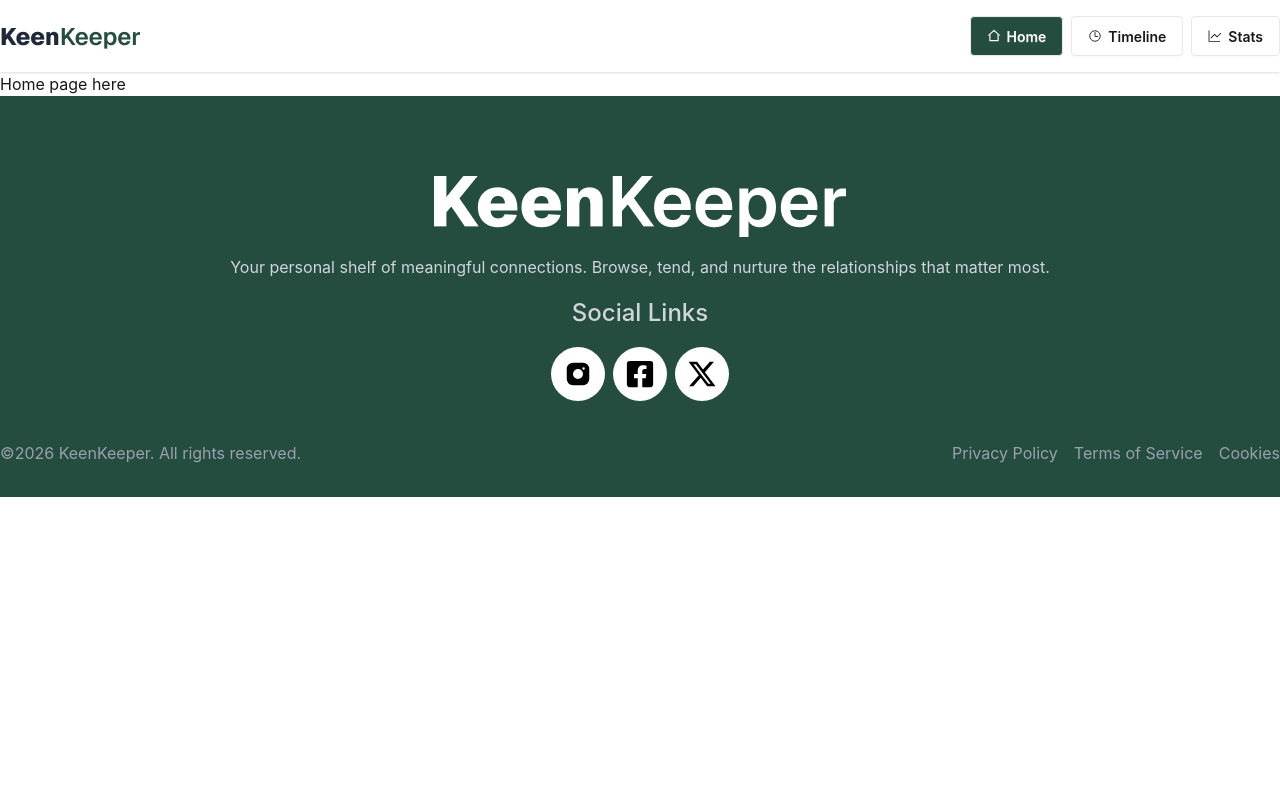
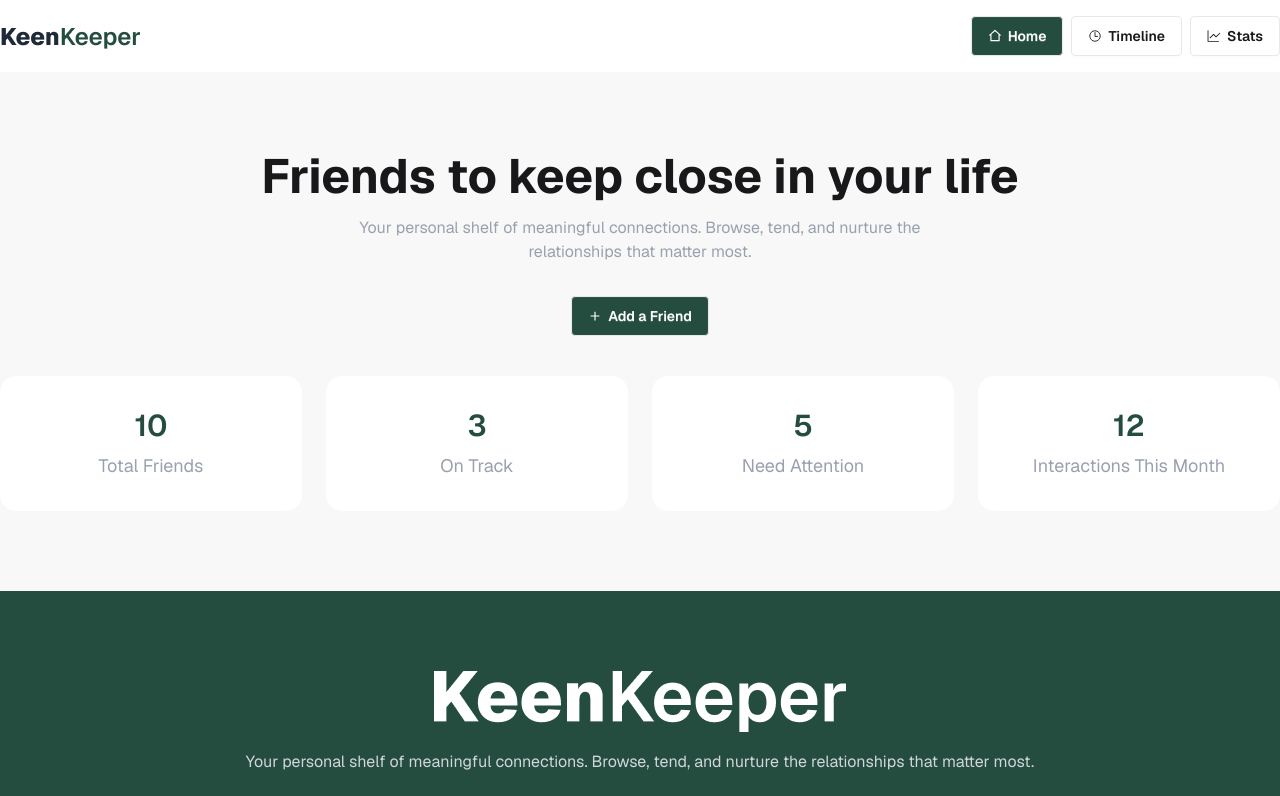
Before and after one commit to md-moynul/keen-keeper, a React (Vite) app: page / in a window 1280 px wide. Shown: the top 796 px of the page. Built offline with nearby package versions, Linux system fonts and the light colour scheme.

Commit message:
add goggle font and status section

```diff
--- a/src/index.css
+++ b/src/index.css
@@ -1,2 +1,6 @@
+@import url('https://fonts.googleapis.com/css2?family=Geist:wght@100..900&display=swap');
 @import "tailwindcss";
 @plugin "daisyui";
+*{
+    font-family: "Geist", sans-serif;
+}
--- a/src/pages/home/Home.jsx
+++ b/src/pages/home/Home.jsx
@@ -1,10 +1,15 @@
 import React from 'react';
+import HomePageHeading from './HomePageHeading';
+import StatusSection from './StatusSection';
 
 const Home = () => {
     return (
-        <div>
-            Home page here
+    <div className='bg-base-200'>
+        <div className=' py-10 px-4 md:px-0 md:py-20 space-y-10'>
+            <HomePageHeading />
+            <StatusSection/>
         </div>
+    </div>
     );
 };
 
--- /dev/null
+++ b/src/pages/home/HomePageHeading.jsx
@@ -0,0 +1,17 @@
+import React from 'react';
+import { IoMdAdd } from 'react-icons/io';
+
+const HomePageHeading = () => {
+    return (
+        <div className='container mx-auto text-center space-y-8'>
+            <div className='space-y-4'>
+                <h1 className='font-bold text-3xl md:text-5xl'>Friends to keep close in your life</h1>
+                <p className='text-gray-400'>Your personal shelf of meaningful connections. Browse, tend, and nurture the<br />
+                    relationships that matter most.</p>
+            </div>
+            <button className="btn bg-[#244D3F] text-white "><IoMdAdd color='white' />Add a Friend</button>
+        </div>
+    );
+};
+
+export default HomePageHeading;
--- /dev/null
+++ b/src/pages/home/StatusSection.jsx
@@ -0,0 +1,17 @@
+import React from 'react';
+
+const StatusSection = () => {
+    const status = [
+        {number: '10' , string : 'Total Friends'},
+        {number: '3' , string : 'On Track'},
+        {number: '5' , string : 'Need Attention'},
+        {number: '12' , string : 'Interactions This Month'},
+    ]
+    return (
+        <div className='grid grid-cols-1 md:grid-cols-3 lg:grid-cols-4 gap-6 text-center container mx-auto'>
+            {status.map( (e,i) => <div className='p-8 space-y-2 bg-base-100 rounded-2xl' key={i}><h3 className="text-3xl font-semibold text-[#244D3F]">{e.number}</h3> <p className='text-[18px] text-gray-400'>{e.string}</p></div>)}
+        </div>
+    );
+};
+
+export default StatusSection;
--- a/src/shared/footer/Footer.jsx
+++ b/src/shared/footer/Footer.jsx
@@ -17,7 +17,7 @@ const Footer = () => {
                         <a  className='bg-base-100 text-black p-3 rounded-full' href=""><FaXTwitter  size={30} /></a>
                     </div>
                 </div>
-                <div className='flex flex-col-reverse md:flex-row md:justify-between text-gray-400'>
+                <div className='flex flex-col-reverse gap-4 md:flex-row md:justify-between text-gray-400'>
                     <a>&copy;2026 KeenKeeper. All rights reserved.</a>
                     <div className="flex gap-4 mx-auto md:mx-0">
                         <a href="">Privacy Policy</a>
```
